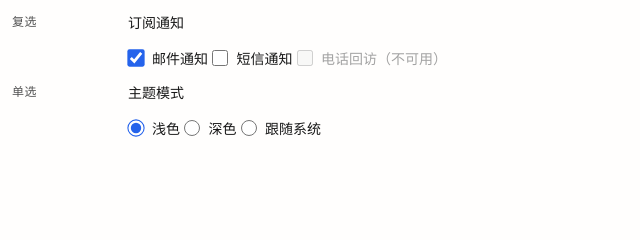
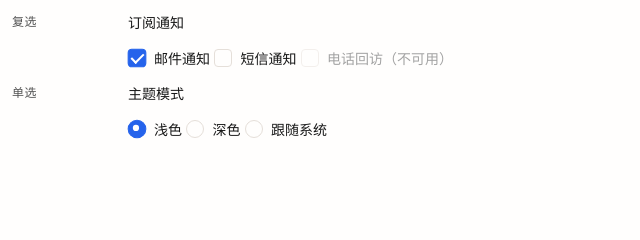
Before and after one commit to xiaoliang-hulue/xiaoliang-theme, a website: page preview/component-checkbox.html in a window 1280 px wide. Shown: the top 240 px of the page, 0-640 px from the left. Drawn offline with Linux system fonts and the light colour scheme.

Commit message:
feat: 全局 ::selection/code 主题化 + checkbox/radio 完全自定义 (v1.5.5)

```diff
--- a/accessibility-report.json
+++ b/accessibility-report.json
@@ -1,5 +1,5 @@
 {
-  "generatedAt": "2026-09-30T09:07:32.733Z",
+  "generatedAt": "2026-09-30T09:42:55.003Z",
   "standard": "WCAG 2.1 AA",
   "thresholdNormal": 4.5,
   "thresholdLarge": 3,
--- a/audit-icons-report.json
+++ b/audit-icons-report.json
@@ -1,5 +1,5 @@
 {
-  "generatedAt": "2026-09-30T09:10:37.185Z",
+  "generatedAt": "2026-09-30T09:43:01.332Z",
   "scanned": 42,
   "dirs": [
     "D:\\workbuddy_workspace\\小亮主题"
--- a/colors_and_type.css
+++ b/colors_and_type.css
@@ -511,3 +511,7 @@
     border-color: currentColor;
   }
 }
+
+/* Base typography elements — 选区高亮与行内代码跟随主题（手写区，build:tokens 仅重写 token 区，此处安全保留） */
+::selection { background: var(--color-primary); color: var(--color-on-primary); }
+code { font-family: var(--font-mono); color: var(--color-text); }
--- a/components.css
+++ b/components.css
@@ -4,7 +4,7 @@
    如需修改，请编辑对应的 preview/component-*.html 后重新运行本脚本。
    ═══════════════════════════════════════════════════════════════ */
 
-/* 由 extract-components-css.mjs 聚合去重生成：共 306 条规则，合并完全重复 47 条。 */
+/* 由 extract-components-css.mjs 聚合去重生成：共 309 条规则，合并完全重复 46 条。 */
 
 .accordion { border: 1px solid var(--color-border); border-radius: var(--radius-md); background: var(--color-surface); overflow: hidden }
 .accordion-item { border-bottom: 1px solid var(--color-border-subtle) }
@@ -102,13 +102,16 @@
 .card-interactive:hover, .card-interactive:focus-visible { transform: translateY(calc(-1 * var(--motion-distance-md))); border-color: var(--color-primary); box-shadow: var(--shadow-md) }
 .check { display: inline-flex; align-items: center; gap: var(--space-2); font-size: var(--text-sm); color: var(--color-text); cursor: pointer }
 .check + .check { margin-top: var(--space-2) }
-.check input { width: 16px; height: 16px; margin: 0; accent-color: var(--color-primary); cursor: pointer; flex-shrink: 0; transition: transform var(--motion-duration-base) var(--motion-ease-spring) }
+.check input { appearance: none; -webkit-appearance: none; width: 18px; height: 18px; margin: 0; flex-shrink: 0; border: 1.5px solid var(--color-border); background: var(--color-surface); border-radius: var(--radius-sm); position: relative; cursor: pointer; transition: background var(--motion-duration-base) var(--motion-ease-standard), border-color var(--motion-duration-base) var(--motion-ease-standard), transform var(--motion-duration-base) var(--motion-ease-spring) }
+.check input[type="radio"] { border-radius: 50% }
+.check input:checked { background: var(--color-primary); border-color: var(--color-primary); transform: scale(1.04) }
+.check input:checked::after { content: ""; position: absolute; left: 5px; top: 1px; width: 5px; height: 10px; border: solid var(--color-on-primary); border-width: 0 2px 2px 0; transform: rotate(45deg) }
+.check input[type="radio"]:checked::after { left: 4px; top: 4px; width: 6px; height: 6px; border: none; border-radius: 50%; background: var(--color-on-primary); transform: none }
 .check input:focus-visible { outline: 2px solid var(--color-primary); outline-offset: 2px }
-.check input:disabled { cursor: not-allowed }
+.check input:disabled { opacity: .45; cursor: not-allowed }
 .check:has(input:disabled) { color: var(--color-text-muted); cursor: not-allowed }
 .field-group { border: none; margin: 0; padding: 0; min-inline-size: 0 }
 .field-group-title { padding: 0; margin-bottom: var(--space-2); font-size: var(--text-sm); font-weight: var(--font-medium); color: var(--color-text) }
-.check input:checked { transform: scale(1.08) }
 .drawer-overlay { position: fixed; inset: 0; display: flex; background: rgba(0, 0, 0, .45); z-index: 100 }
 .drawer-overlay[hidden] { display: none }
 .drawer { display: flex; flex-direction: column; width: 100%; max-width: 360px; height: 100%; margin-left: auto; background: var(--color-surface-elevated); border-left: 1px solid var(--color-border); box-shadow: var(--shadow-xl); animation: drawer-in-right .22s ease }
--- a/package.json
+++ b/package.json
@@ -1,6 +1,6 @@
 {
   "name": "xiaoliang-theme",
-  "version": "1.5.4",
+  "version": "1.5.5",
   "description": "小亮主题 — 兼容旧项目的高级设计系统，含海蓝青绿暖金配色、完整动效、浅色/深色双模式与 26 个基础组件",
   "main": "colors_and_type.css",
   "style": "colors_and_type.css",
--- a/preview/component-checkbox.html
+++ b/preview/component-checkbox.html
@@ -14,9 +14,36 @@ body { margin: 0; padding: var(--space-3); background: var(--color-surface); fon
 /* @component-css-start */
 .check { display: inline-flex; align-items: center; gap: var(--space-2); font-size: var(--text-sm); color: var(--color-text); cursor: pointer; }
 .check + .check { margin-top: var(--space-2); }
-.check input { width: 16px; height: 16px; margin: 0; accent-color: var(--color-primary); cursor: pointer; flex-shrink: 0; }
+.check input {
+  appearance: none; -webkit-appearance: none;
+  width: 18px; height: 18px; margin: 0; flex-shrink: 0;
+  border: 1.5px solid var(--color-border);
+  background: var(--color-surface);
+  border-radius: var(--radius-sm);
+  position: relative; cursor: pointer;
+  transition: background var(--motion-duration-base) var(--motion-ease-standard),
+              border-color var(--motion-duration-base) var(--motion-ease-standard),
+              transform var(--motion-duration-base) var(--motion-ease-spring);
+}
+.check input[type="radio"] { border-radius: 50%; }
+.check input:checked {
+  background: var(--color-primary);
+  border-color: var(--color-primary);
+  transform: scale(1.04);
+}
+.check input:checked::after {
+  content: ""; position: absolute; left: 5px; top: 1px;
+  width: 5px; height: 10px;
+  border: solid var(--color-on-primary); border-width: 0 2px 2px 0;
+  transform: rotate(45deg);
+}
+.check input[type="radio"]:checked::after {
+  left: 4px; top: 4px; width: 6px; height: 6px;
+  border: none; border-radius: 50%;
+  background: var(--color-on-primary); transform: none;
+}
 .check input:focus-visible { outline: 2px solid var(--color-primary); outline-offset: 2px; }
-.check input:disabled { cursor: not-allowed; }
+.check input:disabled { opacity: .45; cursor: not-allowed; }
 .check:has(input:disabled) { color: var(--color-text-muted); cursor: not-allowed; }
 
 /* 表单分组：用 fieldset + legend 承载一组复选 / 单选的语义 */
@@ -28,8 +55,6 @@ body { margin: 0; padding: var(--space-3); background: var(--color-surface); fon
   font-weight: var(--font-medium);
   color: var(--color-text);
 }
-.check input { accent-color: var(--color-primary); transition: transform var(--motion-duration-base) var(--motion-ease-spring); }
-.check input:checked { transform: scale(1.08); }
 /* @component-css-end */
 </style>
 </head>
```
Also changed, not shown: CHANGELOG.md.
